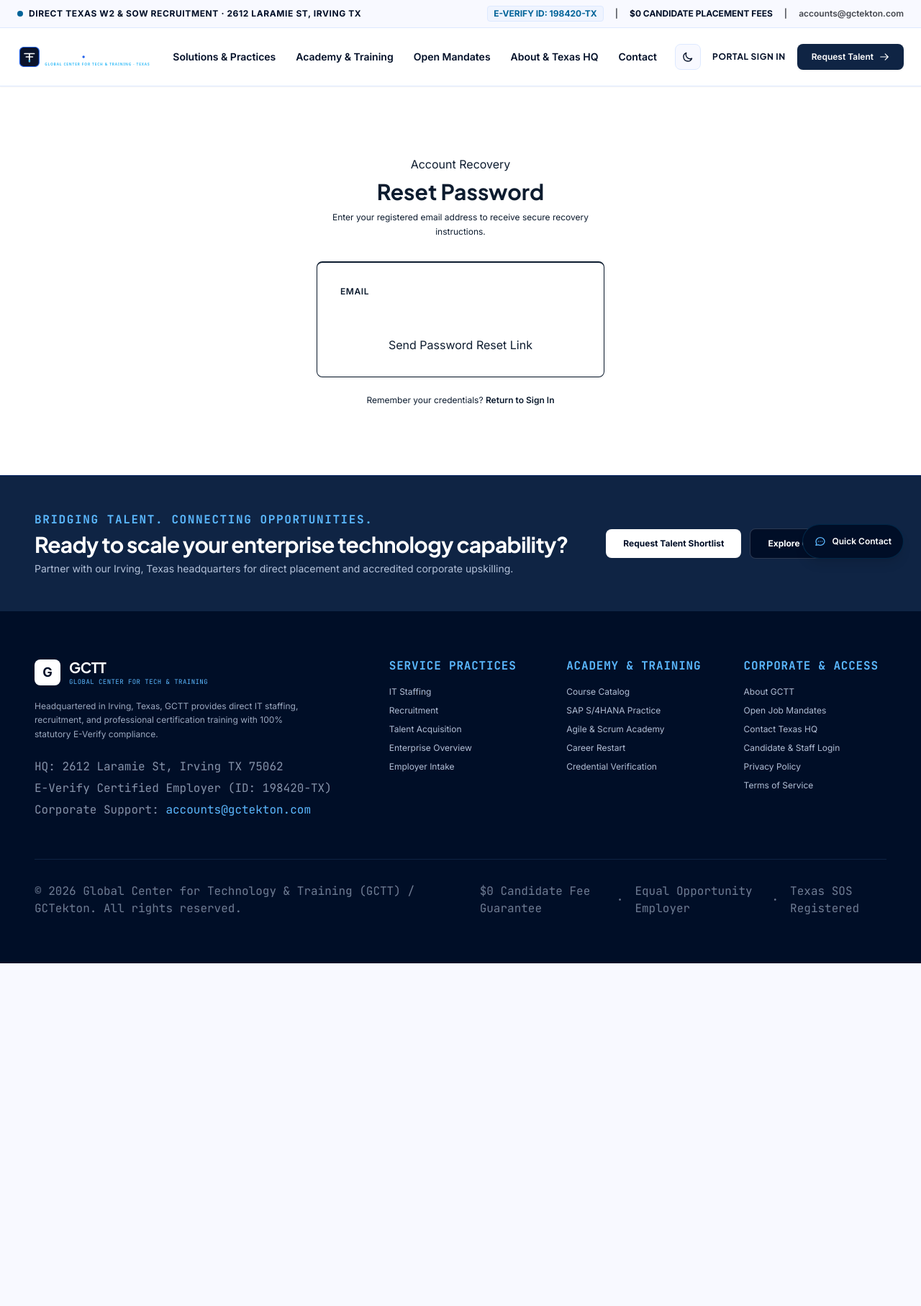
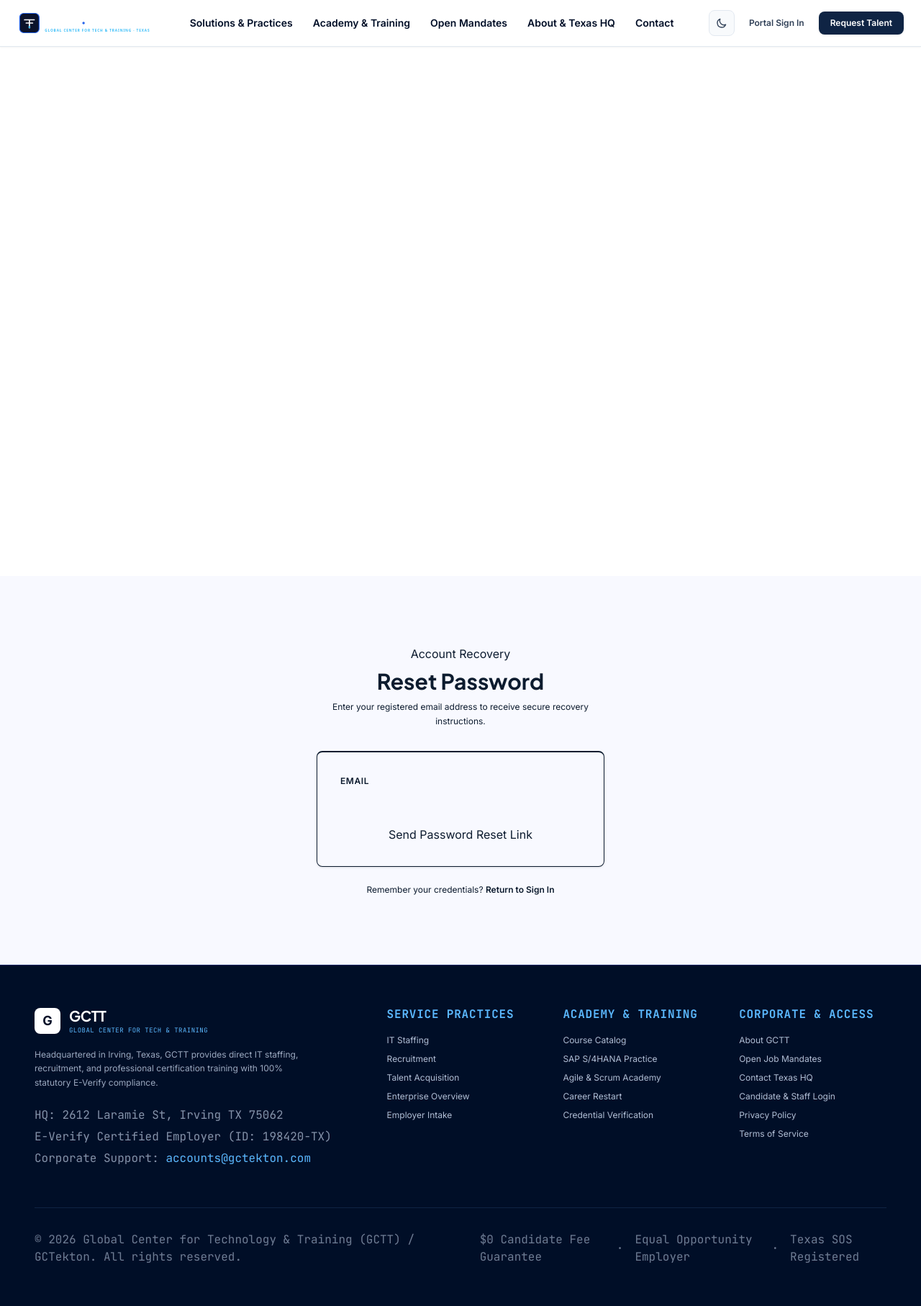
Before and after one commit to faizanali-ai/gctt, a Django app: page /accounts/password-reset/ in a window 1280 px wide. Shown: the whole page at 72% size. Before the commit the page ends 1338 px from the top, so only its background shows below. Run offline with Django 5.2, Linux system fonts and the light colour scheme; parts of the project's set-up code (start-up, migrations or seed data) failed here and were passed over.

Commit message:
fix(ui): simplify navigation and footer to match clean original structure

```diff
--- a/templates/base.html
+++ b/templates/base.html
@@ -69,19 +69,6 @@
 
     {% include "partials/_footer.html" %}
   </div>
-
-  <!-- Floating Quick Inquire Button -->
-  <a
-    href="{% url 'contact' %}"
-    class="fixed bottom-6 right-6 z-40 flex h-12 items-center gap-2 rounded-full bg-[#000e27] px-4 text-xs font-semibold text-white shadow-lg hover:bg-[#0f2444] hover:shadow-xl transition-all duration-150 border border-[#006398]/30"
-    aria-label="Direct inquiry to GCTT Headquarters"
-    title="Contact GCTT Headquarters"
-  >
-    <svg class="h-4 w-4 text-[#5bb8fe]" fill="none" viewBox="0 0 24 24" stroke="currentColor">
-      <path stroke-linecap="round" stroke-linejoin="round" stroke-width="2" d="M8 12h.01M12 12h.01M16 12h.01M21 12c0 4.418-4.03 8-9 8a9.863 9.863 0 01-4.255-.949L3 20l1.395-3.72C3.512 15.042 3 13.574 3 12c0-4.418 4.03-8 9-8s9 3.582 9 8z" />
-    </svg>
-    <span>Quick Contact</span>
-  </a>
 
   <!-- Mobile Drawer & Micro Motion Controllers -->
   <script>
--- a/templates/partials/_footer.html
+++ b/templates/partials/_footer.html
@@ -1,31 +1,8 @@
-<!-- Global Footer (Stitch Executive Navy) -->
+<!-- Global Footer (Clean Navy) -->
 <footer class="border-t border-[#001f5e] bg-[#000e27] text-white font-sans">
-  <!-- CTA Banner -->
-  <div class="border-b border-[#0f2444] bg-[#0f2444] px-6 py-12 sm:px-12">
-    <div class="mx-auto flex max-w-7xl flex-col items-center justify-between gap-6 text-center sm:flex-row sm:text-left">
-      <div>
-        <span class="font-mono text-2xs uppercase tracking-widest text-[#5bb8fe] font-bold">Bridging Talent. Connecting Opportunities.</span>
-        <h3 class="mt-1 font-display text-2xl sm:text-3xl font-bold tracking-tight text-white">
-          Ready to scale your enterprise technology capability?
-        </h3>
-        <p class="mt-1.5 text-xs sm:text-sm text-[#dde9ff]/80">
-          Partner with our Irving, Texas headquarters for direct placement and accredited corporate upskilling.
-        </p>
-      </div>
-      <div class="flex flex-wrap items-center gap-3 shrink-0">
-        <a href="{% url 'employers' %}" class="btn-stitch-primary bg-white text-[#000e27] hover:bg-[#eff4ff] text-xs py-3 px-6 shadow-xs font-bold">
-          Request Talent Shortlist
-        </a>
-        <a href="{% url 'careers' %}" class="btn-stitch-secondary bg-[#000e27] text-white border border-[#dde9ff]/20 hover:bg-[#001f5e] text-xs py-3 px-6 font-bold">
-          Explore Open Mandates
-        </a>
-      </div>
-    </div>
-  </div>
-
   <!-- Main Navigation Columns -->
-  <div class="mx-auto max-w-7xl px-6 py-16 sm:px-12">
-    <div class="grid grid-cols-1 gap-12 sm:grid-cols-2 lg:grid-cols-5">
+  <div class="mx-auto max-w-7xl px-6 py-14 sm:px-12">
+    <div class="grid grid-cols-1 gap-10 sm:grid-cols-2 lg:grid-cols-5">
       <!-- Brand & Compliance Column -->
       <div class="lg:col-span-2 space-y-4">
         <div class="flex items-center gap-3">
--- a/templates/partials/_header.html
+++ b/templates/partials/_header.html
@@ -1,36 +1,16 @@
 {% load static %}
-<!-- Top Executive Utility Strip (Stitch Executive Navy & Off-White) -->
-<div class="border-b border-[#dde9ff] bg-[#f8f9ff] px-6 py-2 text-xs font-sans text-[#44474e]">
-  <div class="mx-auto flex max-w-7xl flex-wrap items-center justify-between gap-3 text-2xs sm:text-xs">
-    <div class="flex items-center gap-2">
-      <span class="inline-block h-2 w-2 rounded-full bg-[#006398]"></span>
-      <span class="font-bold uppercase tracking-wider text-[#000e27]">DIRECT TEXAS W2 &amp; SOW RECRUITMENT · 2612 LARAMIE ST, IRVING TX</span>
-    </div>
-    <div class="hidden items-center gap-4 sm:flex text-3xs font-semibold">
-      <span class="rounded bg-[#eff4ff] border border-[#dde9ff] px-2 py-0.5 text-[#006398] uppercase font-bold">E-VERIFY ID: 198420-TX</span>
-      <span>|</span>
-      <span class="uppercase text-[#000e27] font-bold">$0 CANDIDATE PLACEMENT FEES</span>
-      <span>|</span>
-      <a href="mailto:{{ COMPANY.email }}" class="hover:text-[#006398] transition-colors">{{ COMPANY.email }}</a>
-    </div>
-  </div>
-</div>
-
-<!-- Main Sticky Navigation Bar (Stitch Executive Palette) -->
-<header id="main-header" class="sticky top-0 z-40 border-b border-[#dde9ff] bg-white/95 backdrop-blur-md shadow-xs">
-  <div class="mx-auto flex h-20 max-w-7xl items-center justify-between gap-6 px-6">
+<!-- Main Sticky Navigation Bar (Clean & Simple) -->
+<header id="main-header" class="sticky top-0 z-40 border-b border-slate-200 bg-white/95 backdrop-blur-md shadow-xs">
+  <div class="mx-auto flex h-16 max-w-7xl items-center justify-between gap-6 px-6">
     <!-- Brand Mark: Logo SVG + Wordmark -->
     <a href="{% url 'home' %}" class="group flex shrink-0 items-center gap-3" aria-label="GCTekton Home">
-      <img src="{% static 'images/logo.svg' %}" alt="GCTT — Global Center for Technology &amp; Training" class="h-9 w-auto hidden sm:block transition-transform group-hover:scale-105">
-      <div class="flex h-10 w-10 items-center justify-center rounded-xl bg-[#0f2444] text-white font-black text-xl shadow-xs transition-transform group-hover:scale-105 sm:hidden">
+      <img src="{% static 'images/logo.svg' %}" alt="GCTT — Global Center for Technology &amp; Training" class="h-9 w-auto hidden sm:block">
+      <div class="flex h-9 w-9 items-center justify-center rounded-lg bg-[#0f2444] text-white font-bold text-lg sm:hidden">
         G
       </div>
       <div class="flex flex-col sm:hidden">
-        <span class="font-display text-xl font-bold tracking-tight text-[#000e27]">
+        <span class="font-display text-lg font-bold tracking-tight text-[#000e27]">
           GCTT
-        </span>
-        <span class="font-mono text-[9px] uppercase font-semibold tracking-wider text-[#006398] -mt-1">
-          Global Center for Tech &amp; Training
         </span>
       </div>
     </a>
@@ -55,33 +35,32 @@
     </nav>
 
     <!-- Header Actions -->
-    <div class="flex items-center gap-4">
+    <div class="flex items-center gap-3">
       <!-- Theme Switcher (Preserved for tests) -->
       <button
         type="button"
         id="theme-toggle"
-        class="theme-toggle-btn inline-flex h-9 w-9 items-center justify-center rounded-lg border border-[#dde9ff] bg-[#f8f9ff] text-[#000e27] hover:bg-[#eff4ff] transition-all focus:outline-hidden"
+        class="theme-toggle-btn inline-flex h-9 w-9 items-center justify-center rounded-lg border border-slate-200 bg-slate-50 text-slate-700 hover:bg-slate-100 transition-all focus:outline-hidden"
         aria-label="Toggle visual theme"
       >
         <svg class="theme-sun-icon h-4 w-4 hidden" fill="none" viewBox="0 0 24 24" stroke="currentColor">
           <path stroke-linecap="round" stroke-linejoin="round" stroke-width="2" d="M12 3v1m0 16v1m9-9h-1M4 12H3m15.364 6.364l-.707-.707M6.343 6.343l-.707-.707m12.728 0l-.707.707M6.343 17.657l-.707.707M16 12a4 4 0 11-8 0 4 4 0 018 0z" />
         </svg>
-        <svg class="theme-moon-icon h-4 w-4 text-[#000e27]" fill="none" viewBox="0 0 24 24" stroke="currentColor">
+        <svg class="theme-moon-icon h-4 w-4 text-slate-700" fill="none" viewBox="0 0 24 24" stroke="currentColor">
           <path stroke-linecap="round" stroke-linejoin="round" stroke-width="2" d="M20.354 15.354A9 9 0 018.646 3.646 9.003 9.003 0 0012 21a9.003 9.003 0 008.354-5.646z" />
         </svg>
       </button>
 
       {% if user.is_authenticated %}
-        <a href="{% url 'dashboard' %}" class="btn-stitch-secondary text-xs py-2 px-4">
+        <a href="{% url 'dashboard' %}" class="btn-stitch-secondary text-xs py-2 px-3.5">
           Portal Dashboard
         </a>
       {% else %}
-        <a href="{% url 'login' %}" class="hidden sm:inline-flex text-xs font-display font-bold uppercase tracking-wider text-[#000e27] hover:text-[#006398] transition-colors">
+        <a href="{% url 'login' %}" class="hidden sm:inline-flex text-xs font-semibold text-slate-700 hover:text-slate-900 transition-colors px-2">
           Portal Sign In
         </a>
-        <a href="{% url 'employers' %}" class="btn-stitch-primary text-xs py-2.5 px-5">
+        <a href="{% url 'employers' %}" class="btn-stitch-primary text-xs py-2 px-4">
           <span>Request Talent</span>
-          <svg class="h-3.5 w-3.5" fill="none" viewBox="0 0 24 24" stroke="currentColor"><path stroke-linecap="round" stroke-linejoin="round" stroke-width="2" d="M14 5l7 7m0 0l-7 7m7-7H3"/></svg>
         </a>
       {% endif %}
 
@@ -89,7 +68,7 @@
       <button
         type="button"
         id="mobile-drawer-open"
-        class="inline-flex h-9 w-9 items-center justify-center rounded-lg border border-[#dde9ff] bg-[#f8f9ff] text-[#000e27] hover:bg-[#eff4ff] transition-all lg:hidden"
+        class="inline-flex h-9 w-9 items-center justify-center rounded-lg border border-slate-200 bg-slate-50 text-slate-700 hover:bg-slate-100 transition-all lg:hidden"
         aria-label="Open mobile navigation drawer"
         aria-controls="mobile-drawer"
         aria-expanded="false"
@@ -98,6 +77,9 @@
           <path stroke-linecap="round" stroke-linejoin="round" stroke-width="2" d="M4 6h16M4 12h16M4 18h16"/>
         </svg>
       </button>
+    </div>
+  </div>
+</header>
     </div>
   </div>
 </header>
```
Also changed, not shown: static/css/output.css.
